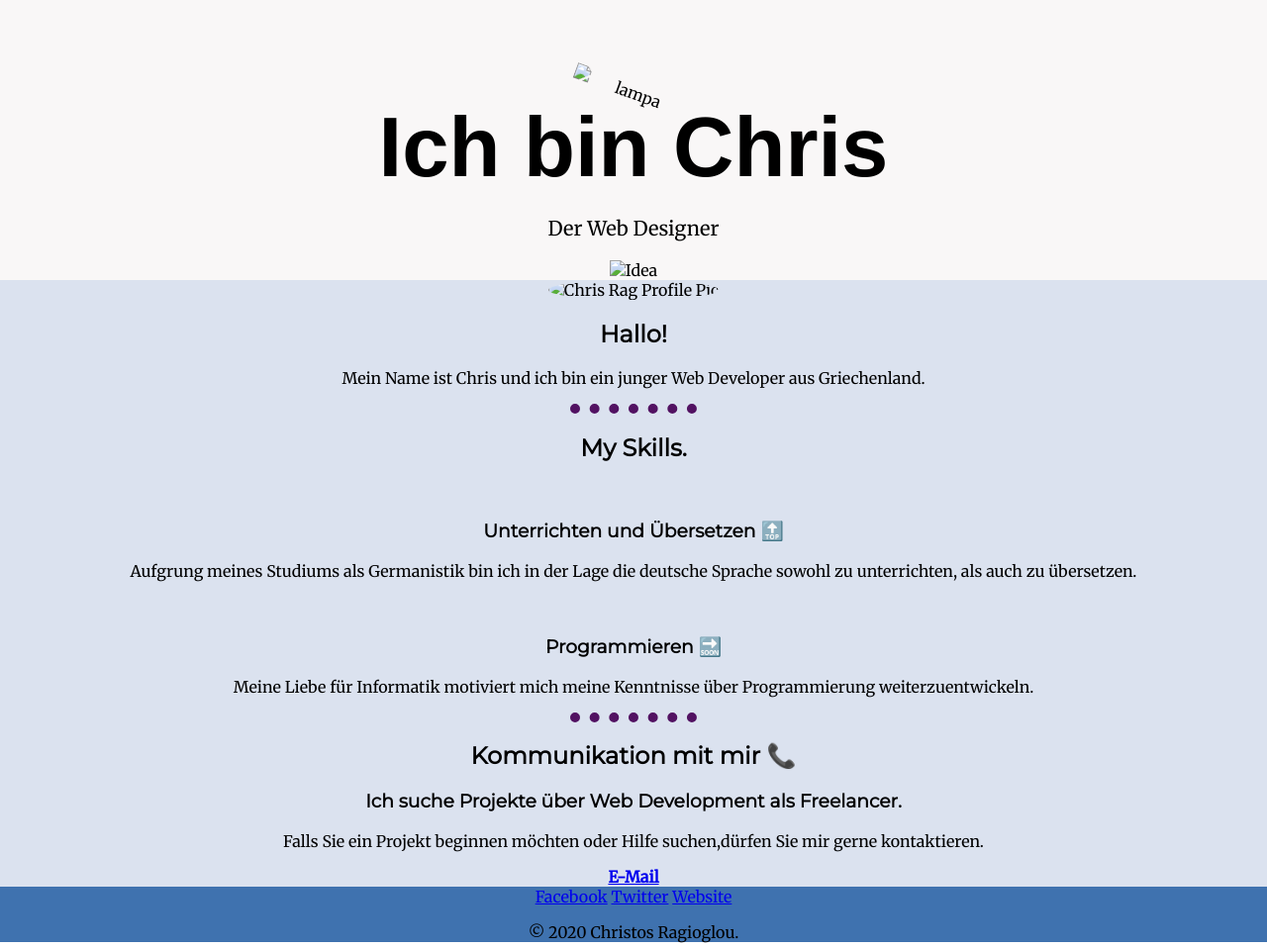
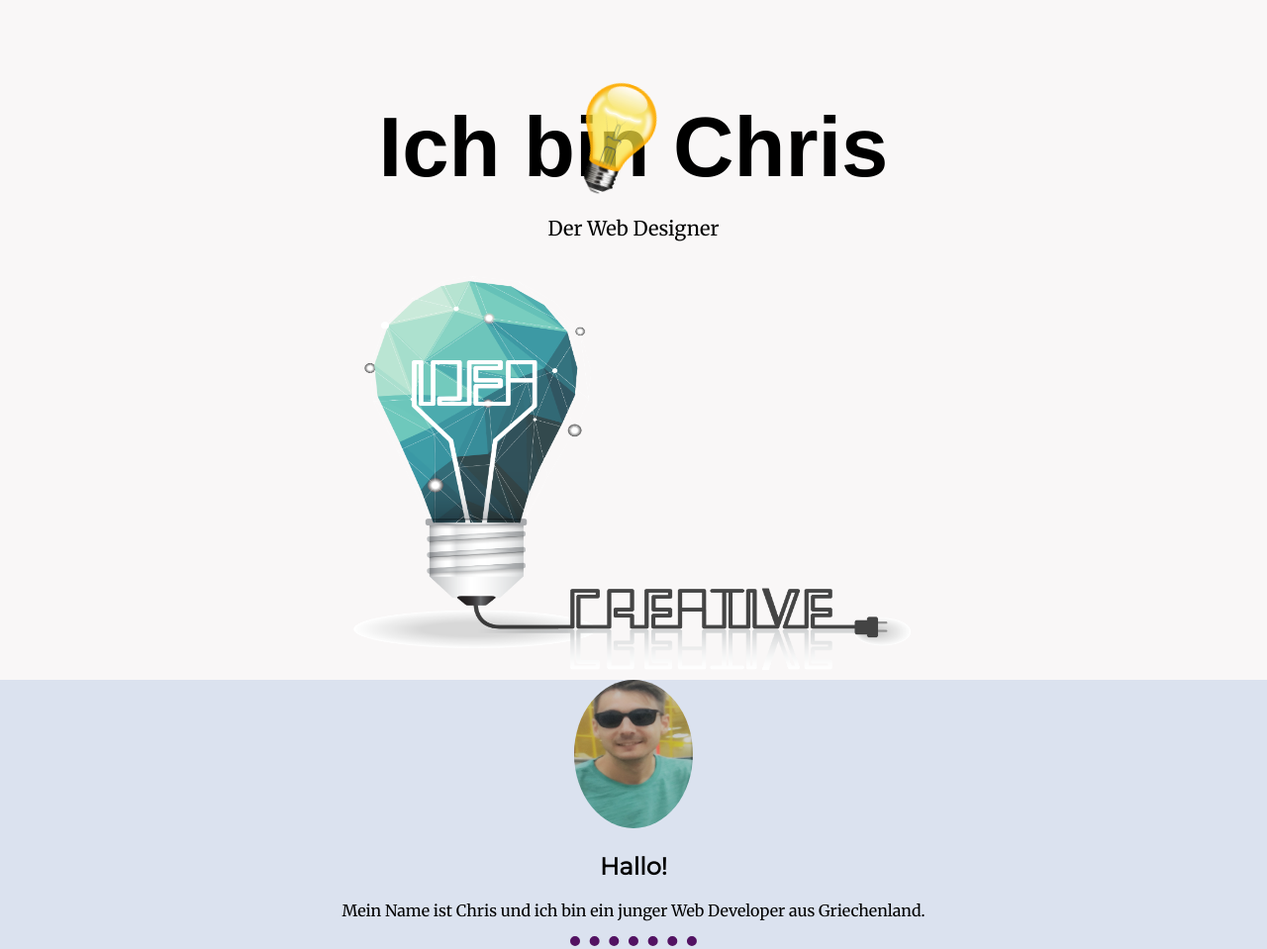
Before and after one commit to ChrisRag/Freelancer, a plain HTML site: page index.html in a window 1280 px wide. Shown: the top 959 px of the page at 99% size. Drawn offline with Linux system fonts and the light colour scheme; files that its build step writes are made by us from their sources; a web font is replaced by a local one.

Commit message:
Update index.html

```diff
--- a/index.html
+++ b/index.html
@@ -5,21 +5,21 @@
   <meta charset="utf-8">
   <meta name="description" content="Mein Website">
   <title>Ich bin Chris, der Web Designer</title>
-  <link rel="stylesheet" href="Css/Styles.css">
-  <link rel="icon" href="Css/favicon.ico">
+  <link rel="stylesheet" href="CSS-My site/Css/Styles.css">
+  <link rel="icon" href="CSS-My site/Css/favicon.ico">
   <link href="https://fonts.googleapis.com/css?family=Merriweather|Montserrat|Sacramento&display=swap" rel="stylesheet">
   <link href="https://fonts.googleapis.com/css?family=Lacquer&display=swap" rel="stylesheet">
 
 </head>
 <div class="top">
-  <img class="lampa-1" src="images/lampe.png" alt="lampa">
+  <img class="lampa-1" src="CSS-My site/images/lampe.png" alt="lampa">
   <h1>Ich bin Chris</h1>
   <p id="Ypotitlos">Der Web Designer</p>
-  <img class="Idea" src="images/Idea.png" alt="Idea">
+  <img class="Idea" src="CSS-My site/images/Idea.png" alt="Idea">
 
   <div class="middle-container">
     <div class="profile">
-      <img id="profile-pic" src="Images/Christos.JPG" height="150" width="120" alt="Chris Rag Profile Pic">
+      <img id="profile-pic" src="CSS-My site/images/Christos.JPG" height="150" width="120" alt="Chris Rag Profile Pic">
       <h2>Hallo!</h2>
       <p>Mein Name ist Chris und ich bin ein junger Web Developer aus Griechenland.</p>
     </div>
```
